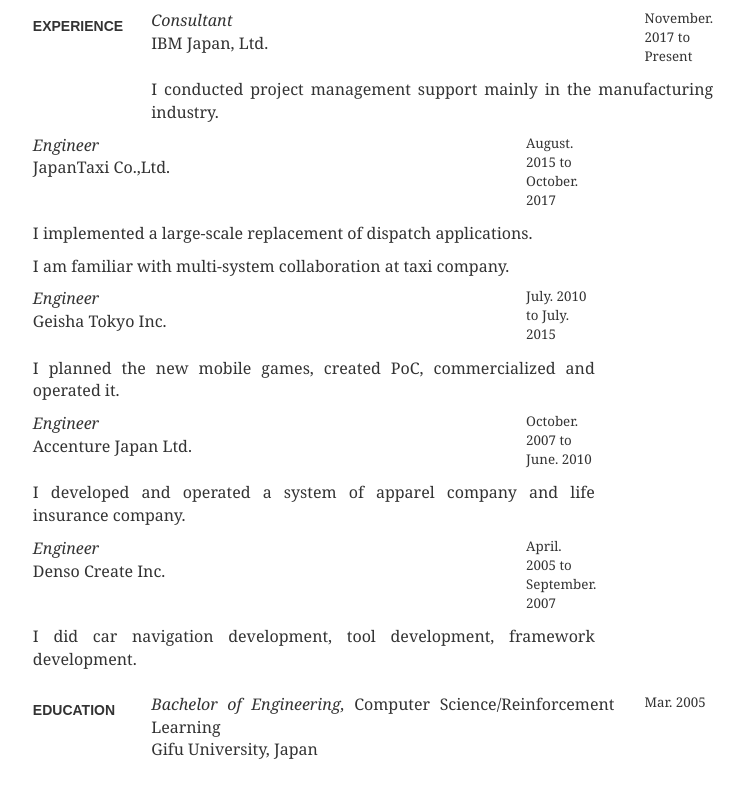
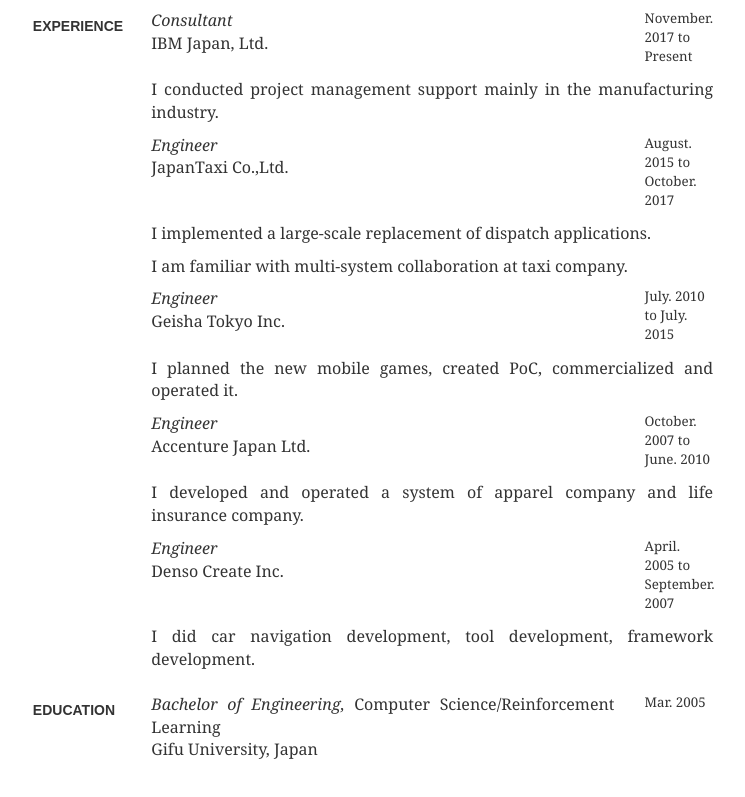
Before and after one commit to akehoyayoi/akehoyayoi.github.io, a plain HTML site: page index.html in a window 1280 px wide. Shown: the part 655-1452 px from the top of the page, without its empty margins (267-1012 px from the left). Drawn offline with Linux system fonts and the light colour scheme.

Commit message:
fix layout

```diff
--- a/index.html
+++ b/index.html
@@ -132,8 +132,6 @@
           <p>
             I conducted project management support mainly in the manufacturing industry.
           </p>
-        </div>
-        <div class="col-xs-10">
           <div class="row">
             <div class="col-xs-10">
               <i>Engineer</i><br>
@@ -149,8 +147,6 @@
           <p>
             I am familiar with multi-system collaboration at taxi company.
           </p>
-          </div>
-          <div class="col-xs-10">
           <div class="row">
             <div class="col-xs-10">
               <i>Engineer</i><br>
@@ -163,8 +159,6 @@
           <p>
             I planned the new mobile games, created PoC, commercialized and operated it.
           </p>
-            </div>
-            <div class="col-xs-10">
           <div class="row">
             <div class="col-xs-10">
               <i>Engineer</i><br>
@@ -177,8 +171,6 @@
           <p>
             I developed and operated a system of apparel company and life insurance company.
           </p>
-              </div>
-              <div class="col-xs-10">
           <div class="row">
             <div class="col-xs-10">
               <i>Engineer</i><br>
```
Lines whose indentation alone changed are shown as unchanged.
